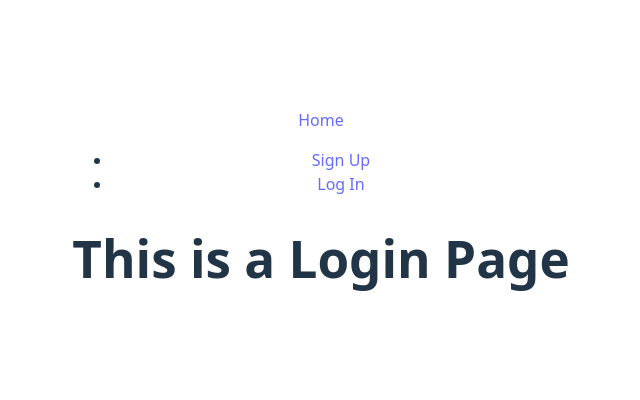
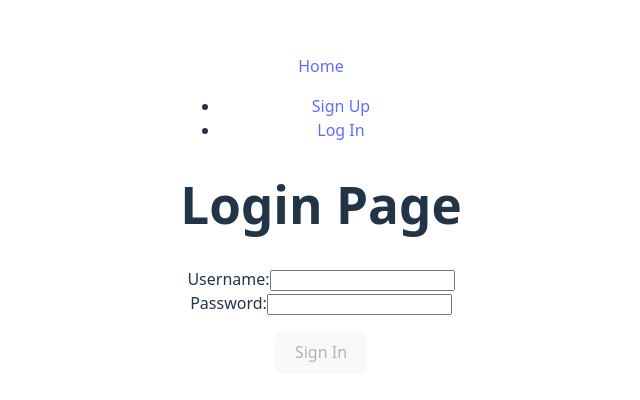
Before and after one commit to ryandeist/moovr-front-end, a React (Vite) app: page /login in a window 1280 px wide. Shown: the part 186-586 px from the top of the page, without its empty margins (319-959 px from the left). Built offline with nearby package versions, Linux system fonts and the light colour scheme; no server answers.

Commit message:
created (SUCCESSFUL) login service function returning user data. Created basic login form.

```diff
--- a/src/components/LoginForm/LoginForm.jsx
+++ b/src/components/LoginForm/LoginForm.jsx
@@ -1,14 +1,75 @@
 // imports
-// import { useState, useContext } from 'react'
-// import { useNavigate } from 'react-router'
-// import { UserContext } from '../../contexts/UserContext'
-// import { login } from '../../services/authService'
+import { useState, useContext } from 'react'
+import { useNavigate } from 'react-router'
+import { UserContext } from '../../contexts/UserContext'
+import { login } from '../../services/authService'
 
 // component
 const LoginForm = () => {
+    //hooks
+    const { setUser } = useContext(UserContext)
+    const navigate = useNavigate()
+
+    // state
+    const [formData, setFormData] = useState({ username: '', password: '' })
+    const [message, setMessage] = useState('')
+    const { username, password } = formData
+
+    // handler functions
+    const handleChange = (evt) => {
+        setMessage('')
+        setFormData({ ...formData, [evt.target.name]: evt.target.value })
+    }
+
+    const handleSubmit = async (evt) => {
+        evt.preventDefault()
+        try {
+            const loggedInUser = await login(formData)
+            setUser(loggedInUser)
+            navigate('/')
+        } catch (err) {
+            setMessage(err.message)
+        }
+    }
+
+    const isSignUpValid = () => {
+        return !(
+            username &&
+            password
+        )
+    }
+
+
+    // return
     return (
         <>
-            <h1>This is a Login Page</h1>
+            <h1>Login Page</h1>
+            <form autoComplete='off' onSubmit={handleSubmit}>
+                <div>
+                    <label htmlFor="username">Username:</label>
+                    <input
+                        type="text"
+                        name="username"
+                        id="username"
+                        value={username}
+                        onChange={handleChange}
+                        required
+                    />
+                </div>
+                <div>
+                    <label htmlFor="password">Password:</label>
+                    <input
+                        type="password"
+                        name="password"
+                        id="password"
+                        value={password}
+                        onChange={handleChange}
+                        required
+                    />
+                </div>
+                <p>{message}</p>
+                <button disabled={isSignUpValid()}>Sign In</button>
+            </form>
         </>
     )
 }
--- a/src/components/NavBar/NavBar.jsx
+++ b/src/components/NavBar/NavBar.jsx
@@ -6,7 +6,6 @@ import { UserContext } from '../../contexts/UserContext';
 // component
 const NavBar = () => {
     const { user, setUser } = useContext(UserContext)
-    console.log(`on NavBar: ${user}`)
 
 // handler functions
     const handleLogOut = () => {
--- a/src/constants.js
+++ b/src/constants.js
@@ -1,2 +1,3 @@
 export const ACCESS_TOKEN = 'access';
 export const REFRESH_TOKEN = 'refresh';
+export const USERNAME = 'username';
--- a/src/contexts/UserContext.jsx
+++ b/src/contexts/UserContext.jsx
@@ -6,11 +6,11 @@ const UserContext = createContext()
 
 // utility functions
 const getUserFromToken = () => {
-    const token = localStorage.getItem('token')
-    console.log(token)
-    if (!token) return null
+    const username = localStorage.getItem('username')
 
-    return JSON.parse(atob(token.split('.')[1])).payload
+    if (!username) return null
+
+    return username
 }
 
 // context
--- a/src/services/authService.js
+++ b/src/services/authService.js
@@ -1,24 +1,18 @@
-const BASE_URL = `${import.meta.env.VITE_BACK_END_SERVER_URL}token/`;
+import { ACCESS_TOKEN, REFRESH_TOKEN, USERNAME } from '../constants';
+import api from '../services/apiService';
+
+const BASE_URL = `${import.meta.env.VITE_BACK_END_SERVER_URL}/api/token/`;
 
 export const login = async (formData) => {
-    console.log(formData)
-    console.log(BASE_URL)
     try {
-        const res = await fetch(`${BASE_URL}`, {
-            method: 'POST',
-            headers: {
-                'Content-Type': 'application/json',
-            },
-            body: JSON.stringify(formData),
-        });
+        const res = await api.post(BASE_URL, formData);
 
-        if (!res.ok) throw new Error('Login failed');
+        localStorage.setItem('access', res.data.access);
+        localStorage.setItem('refresh', res.data.refresh);
+        localStorage.setItem('user', JSON.stringify(res.data.user));
 
-        const data = await res.json();
-        console.log(data)
-        localStorage.setItem('token', data.access);
-        console.log('Login Successful')
-        // return JSON.parse(atob(data.token.split('.')[1])).payload
+        console.log("Login successful:", res.data.user);
+        return res.data.user;
     } catch (err) {
         console.log(err);
         throw new Error(err);
```
Also changed, not shown: src/components/Landing/Landing.jsx (+1 -13 lines).
